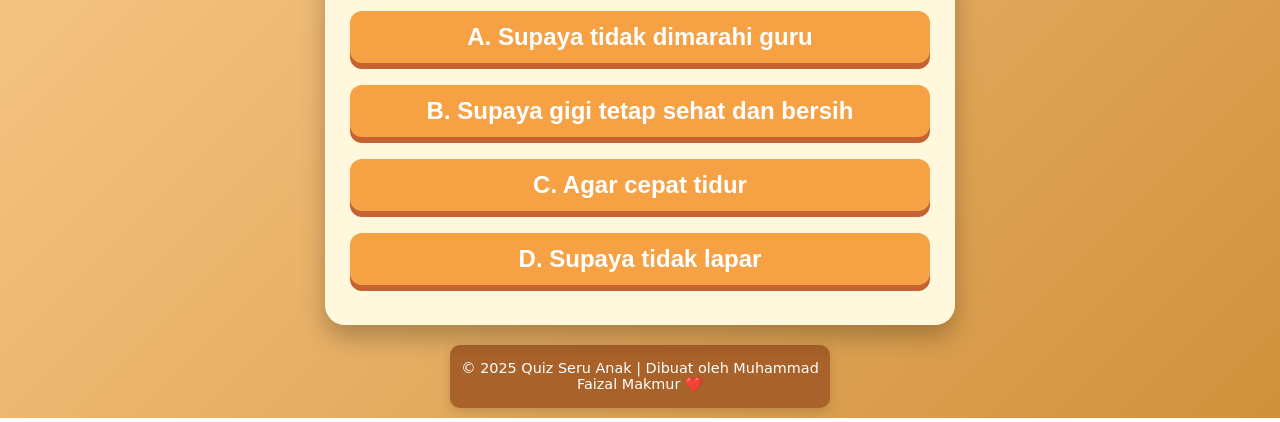
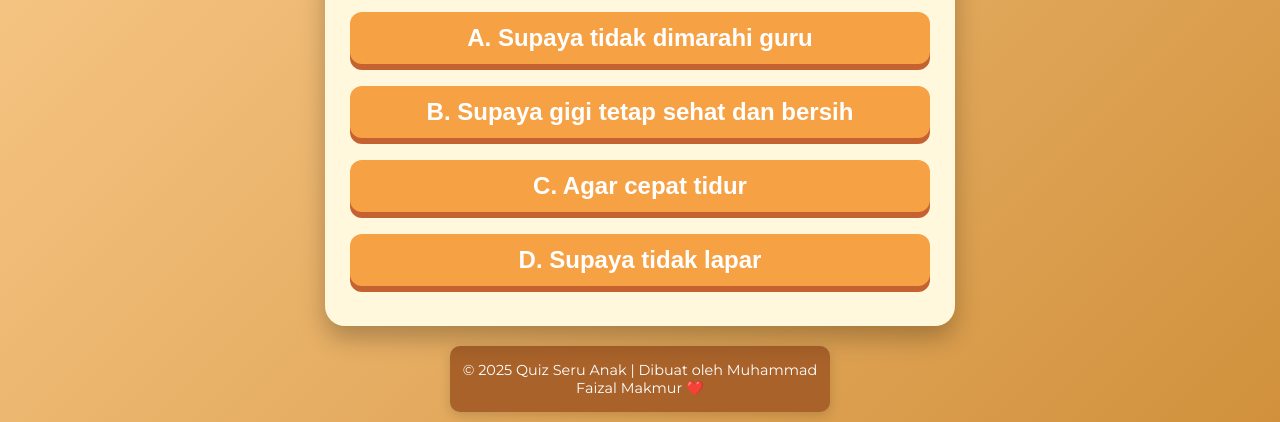
Before and after one commit to faizalmakmur/websiteujicoba, a plain HTML site: page kuis.html in a window 1280 px wide. Shown: the part 463-885 px from the top of the page. Drawn offline with Linux system fonts and the light colour scheme.

Commit message:
Update kuis.html

```diff
--- a/kuis.html
+++ b/kuis.html
@@ -3,6 +3,8 @@
 <head>
 <meta charset="UTF-8" />
 <meta name="viewport" content="width=device-width, initial-scale=1, maximum-scale=1, user-scalable=no" />
+      <link href="https://fonts.googleapis.com/css2?family=Montserrat&display=swap" rel="stylesheet" />
+
 <title>Fun Kids Interactive Quiz</title>
 <style>
   @import url('https://fonts.googleapis.com/css2?family=Comic+Neue:wght@700&display=swap');
@@ -12,7 +14,7 @@
   body {
     margin: 0;
     background: linear-gradient(135deg, #ffd194, #d1913c);
-    font-family: 'Montserrat', cursive, sans-serif;
+    font-family: 'Montserrat';
     display: flex;
     flex-direction: column;
     align-items: center;
```
